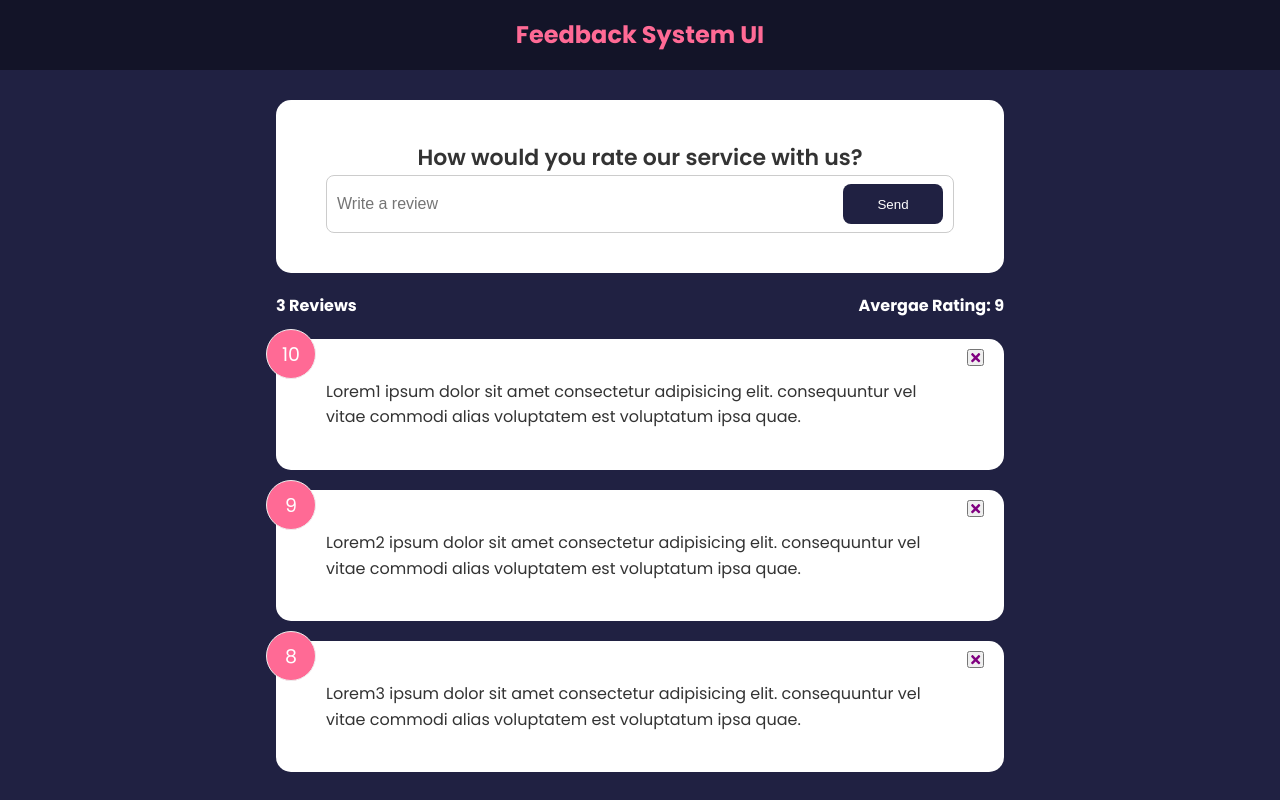
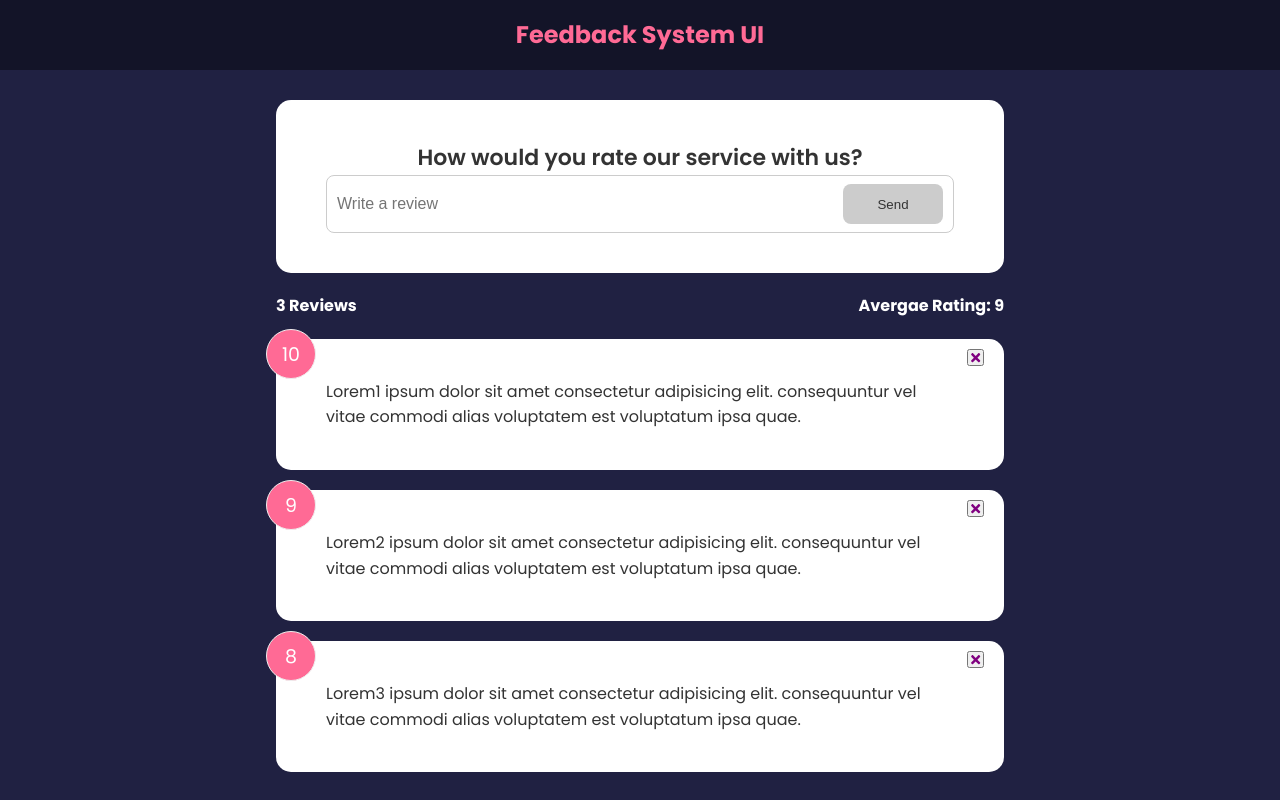
Before and after one commit to rajpaul8/Feedback_Application_React, a React (Create React App) app: page / in a window 1280 px wide. Built offline with nearby package versions, Linux system fonts and the light colour scheme.

Commit message:
Added Form Live Validation To check chars and activate & display messages

```diff
--- a/src/components/FeedbackForm.jsx
+++ b/src/components/FeedbackForm.jsx
@@ -5,8 +5,22 @@
 
 function FeedbackForm() {
   const [text, setText] = useState("");
+  const [message, setMessage] = useState("");
+  const [btnDisabled, setBtnDisabled] = useState(true);
+
   const handleTextChange = (e) => {
     e.preventDefault();
+    // Set message and disable button if char <10
+    if (text === "") {
+      setMessage(null);
+      setBtnDisabled(true);
+    } else if (text !== "" && text.trim().length <= 10) {
+      setMessage("Review must contain at least 10 characters");
+      setBtnDisabled(true);
+    } else {
+      setMessage(null);
+      setBtnDisabled(false);
+    }
     setText(e.target.value);
   };
   return (
@@ -22,8 +36,11 @@
               onChange={handleTextChange}
               value={text}
             />
-            <Button type="submit">Send</Button>
+            <Button type="submit" isDisabled={btnDisabled}>
+              Send
+            </Button>
           </div>
+                  {message && <div className="message">{ message }</div>}
         </form>
       </Card>
     </>
--- a/src/components/shared/Button.jsx
+++ b/src/components/shared/Button.jsx
@@ -2,8 +2,14 @@
 import PropTypes from "prop-types";
 function Button({ children, type, version, isDisabled}) {
   return (
-      <button type={type} className={`btn btn-${version}`}>{ children }</button>
-  )
+    <button
+      type={type}
+      className={`btn btn-${version}`}
+      disabled={isDisabled}
+    >
+      {children}
+    </button>
+  );
 }
 Button.defaultProps = {
     type: 'button',
```
